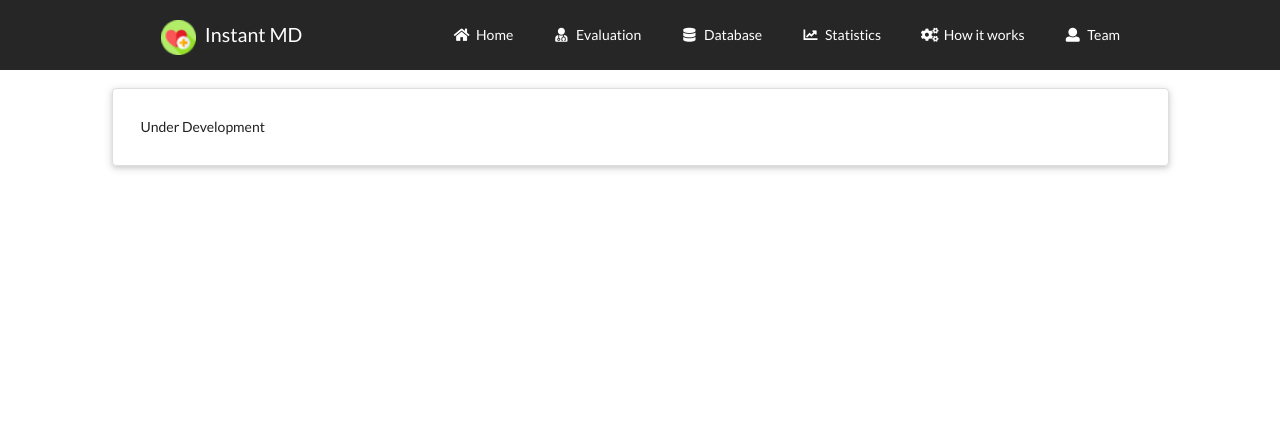
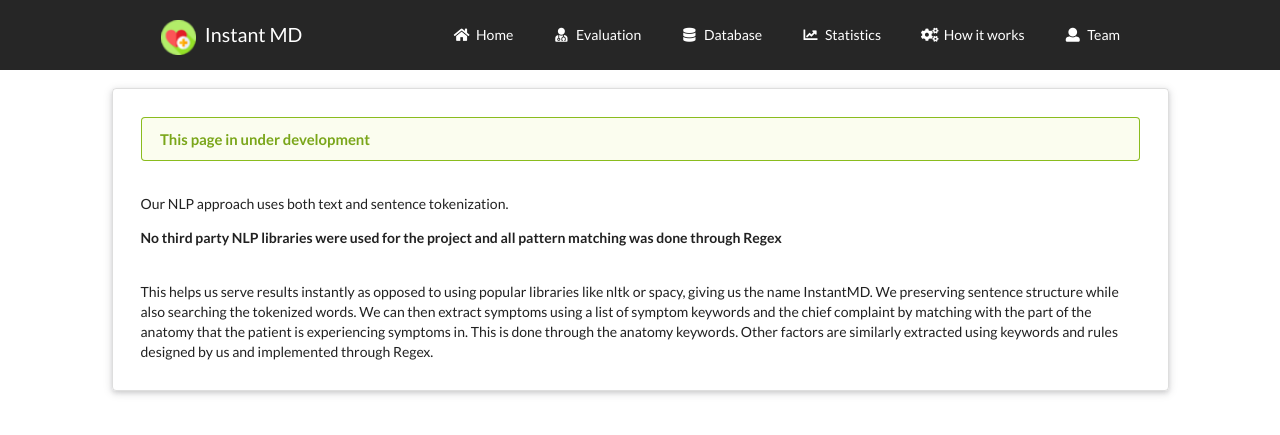
Before and after one commit to prakhar-ai/InstantMD, a Flask app: page /howitworks in a window 1280 px wide. Shown: the top 435 px of the page. Run offline with Flask 2, Linux system fonts and the light colour scheme.

Commit message:
ui updates

```diff
--- a/templates/creditspage.html
+++ b/templates/creditspage.html
@@ -22,9 +22,10 @@
                             Flask, Writing of Webpage Content, CSS Styling, designed majority NLP functions in the backend</p>
 
                         <h3 class="ui dividing header">Nikhil Rajput</h3>
-                        <p> Responsibilities: Implementing PostgreSQL Database, Designing Mobile App, Hosting on Heroku</p>
+                        <p> Responsibilities: Implementing PostgreSQL Database, Designing Mobile App, Hosting on Heroku, designed NLP functions in the backend</p>
                         <h3 class="ui dividing header">Parth Desai</h3>
-                        <p>Responsibilities: </p>
+                        <p>Responsibilities: Performed data cleansing and data preprocessing on raw data, Designed some major text mining and text segmentations fucntions, Researched and tried to implement
+                            various classification techniques, Mined for Symptoms List for tagging and categorizing input</p>
                         <h3 class="ui dividing header">Nora Surani</h3>
                         <p> Responsibilities:  designed NLP functions in the backend </p>
                         <h3 class="ui dividing header">Parth Panchal</h3>
--- a/templates/howitworks.html
+++ b/templates/howitworks.html
@@ -8,7 +8,18 @@
                 <!--Summary-->
                 <div class="ui raised segments" style="padding: 1em">
                     <div class="ui segment">
-                        Under Development
+                        <div class="ui small olive message">
+                            <div class="header">
+                              This page in under development
+                            </div>
+                          </div>
+                    </br>
+
+                        <p>Our NLP approach uses both text and sentence tokenization.
+                        </br>
+                        <p><b>No third party NLP libraries were used for the project and all pattern matching was done through Regex</b></p>
+</br>
+This helps us serve results instantly as opposed to using popular libraries like nltk or spacy, giving us the name InstantMD. We preserving sentence structure while also searching the tokenized words. We can then extract symptoms using a list of symptom keywords and the chief complaint by matching with the part of the anatomy that the patient is experiencing symptoms in. This is done through the anatomy keywords. Other factors are similarly extracted using keywords and rules designed by us and implemented through Regex.</p>
                     </div>
                 </div>
             </div>
```
Also changed, not shown: templates/statistics.html (+5 -3 lines).
